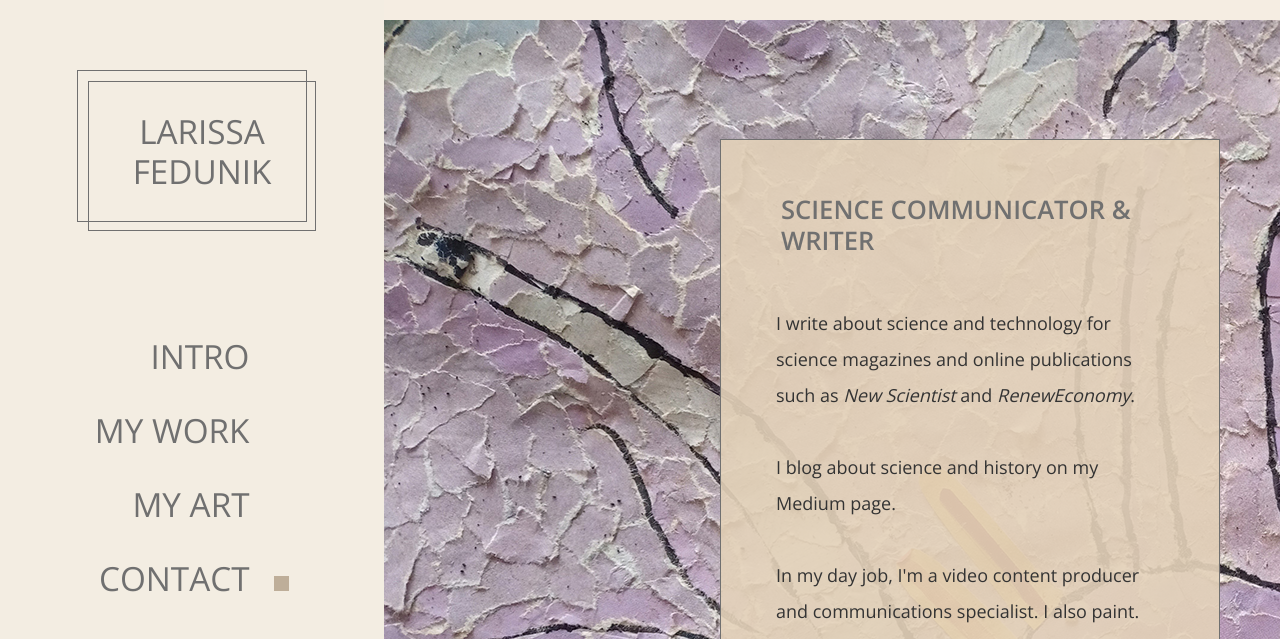
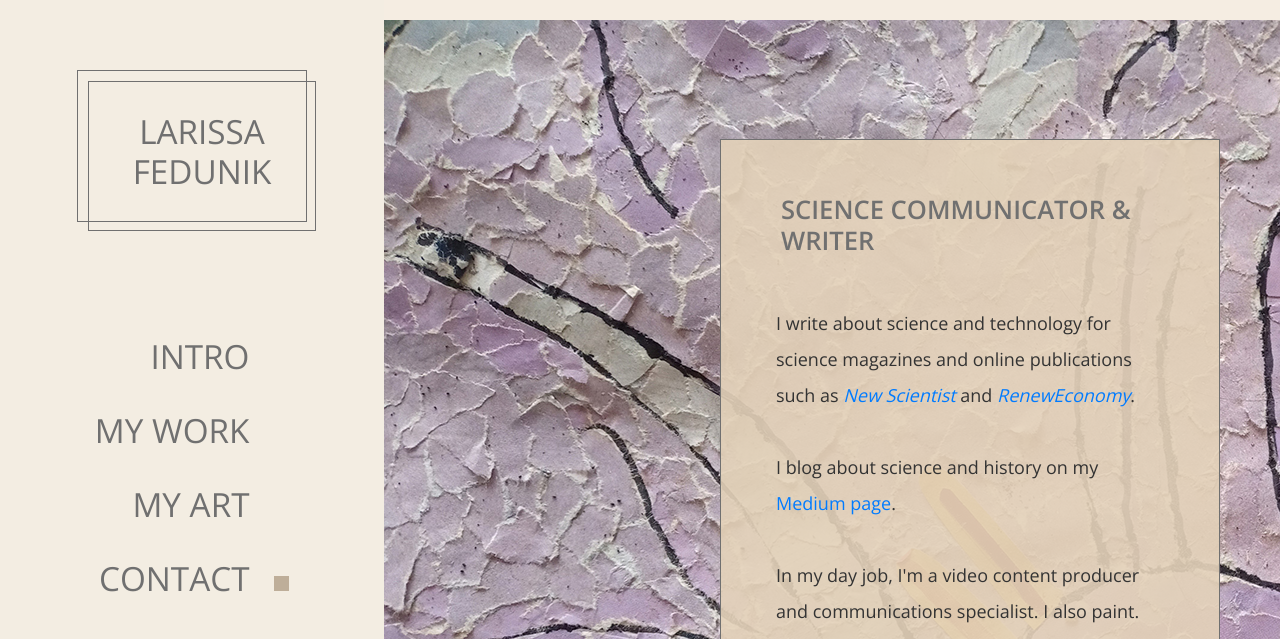
Before and after one commit to LariFed/homepage, a plain HTML site: page index.html in a window 1280 px wide. Shown: the top 639 px of the page. Drawn offline with nearby package versions, Linux system fonts and the light colour scheme.

Commit message:
Update index.html
Add links to intro

```diff
--- a/index.html
+++ b/index.html
@@ -100,10 +100,10 @@ https://templatemo.com/tm-536-dream-pulse
                         <h2 class="tm-section-title mb-5 text-uppercase tm-color-primary">Science communicator & writer</h2>
                         <p class="tm-color-gray">
                           I write about science and technology for science magazines and online publications such as
-                          <span class="pub-title">New Scientist</span> and <span class="pub-title">RenewEconomy</span>. <br><br>
+                          <a rel="nofollow" href="https://https://www.newscientist.com/author/larissa-fedunik/"><span class="pub-title" >New Scientist</span></a> and <a rel="nofollow" href="https://onestepoffthegrid.com.au/author/larissa-fedunik-hofman/"><span class="pub-title" >RenewEconomy</span></a>. <br><br>
 
                           I blog about science and history
-                          on my Medium page.<br><br>
+                          on my  <a rel="nofollow" href="https://larissa-fedunik.medium.com/">Medium page</a>.<br><br>
 
 
                           In my day job, I'm a video content producer and communications specialist. I also paint.
@@ -349,7 +349,7 @@ https://templatemo.com/tm-536-dream-pulse
                     <div class="tm-double-border-2 tm-border-gray tm-box-pad">
                         <h2 class="tm-color-primary tm-section-title mb-4">Contact</h2>
                         <p class="mb-4">
-                          I work from home in Sydney for the most part.
+                          I am based in central Sydney.
                         </p>
                         <p class="mb-3">
                           My office is located in the Sydney Mathematical Research Institute,<br>
```
